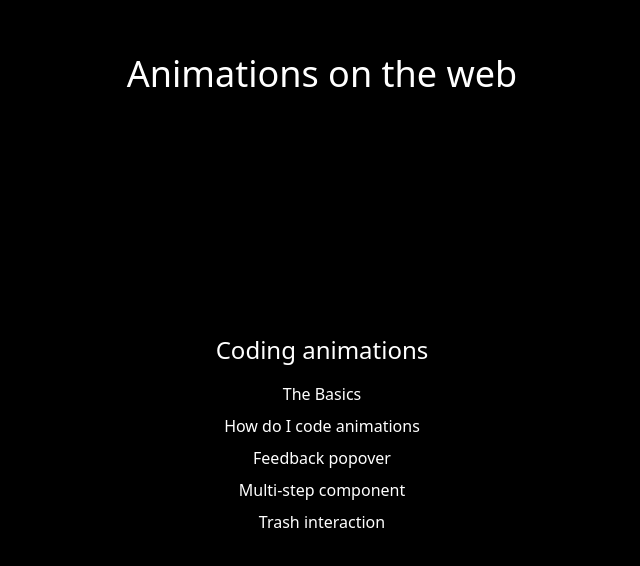
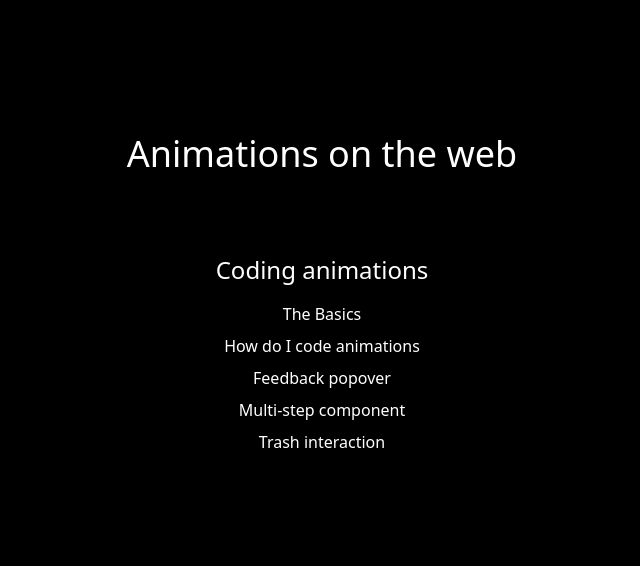
Before and after one commit to wontory/animations-on-the-web, a Next.js app: page / in a window 1280 px wide. Shown: the part 106-672 px from the top of the page, without its empty margins (318-958 px from the left). Built offline with nearby package versions, Linux system fonts and the light colour scheme.

Commit message:
refactor: update layout styling in app/layout.tsx

```diff
--- a/app/layout.tsx
+++ b/app/layout.tsx
@@ -29,7 +29,7 @@ export default function RootLayout({
       <body
         className={`${geistSans.variable} ${geistMono.variable} antialiased`}
       >
-        <div className="grid min-h-dvh max-w-dvw items-center justify-items-center gap-20 bg-black py-20 text-center">
+        <div className="flex min-h-dvh max-w-dvw flex-col items-center justify-center gap-20 bg-black py-20 text-center">
           {children}
         </div>
       </body>
```
